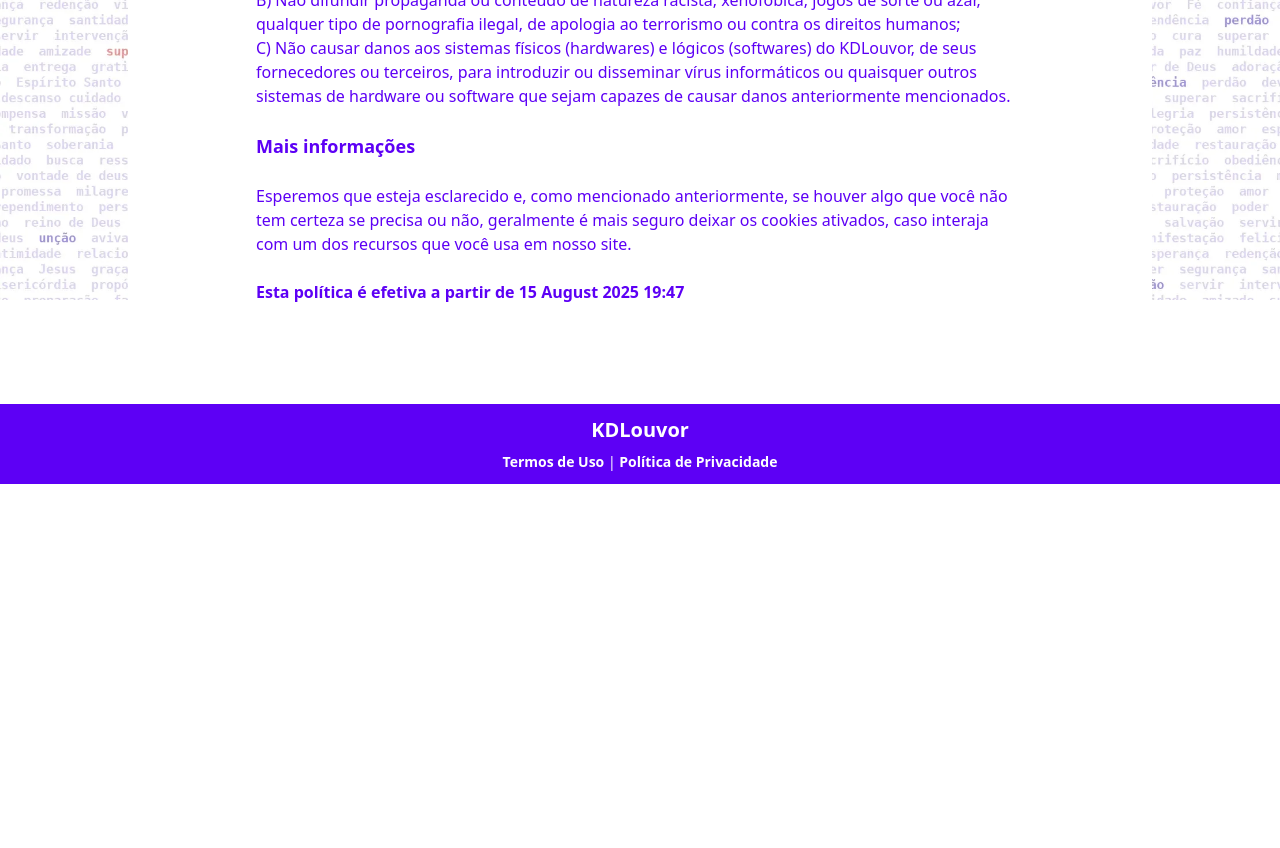
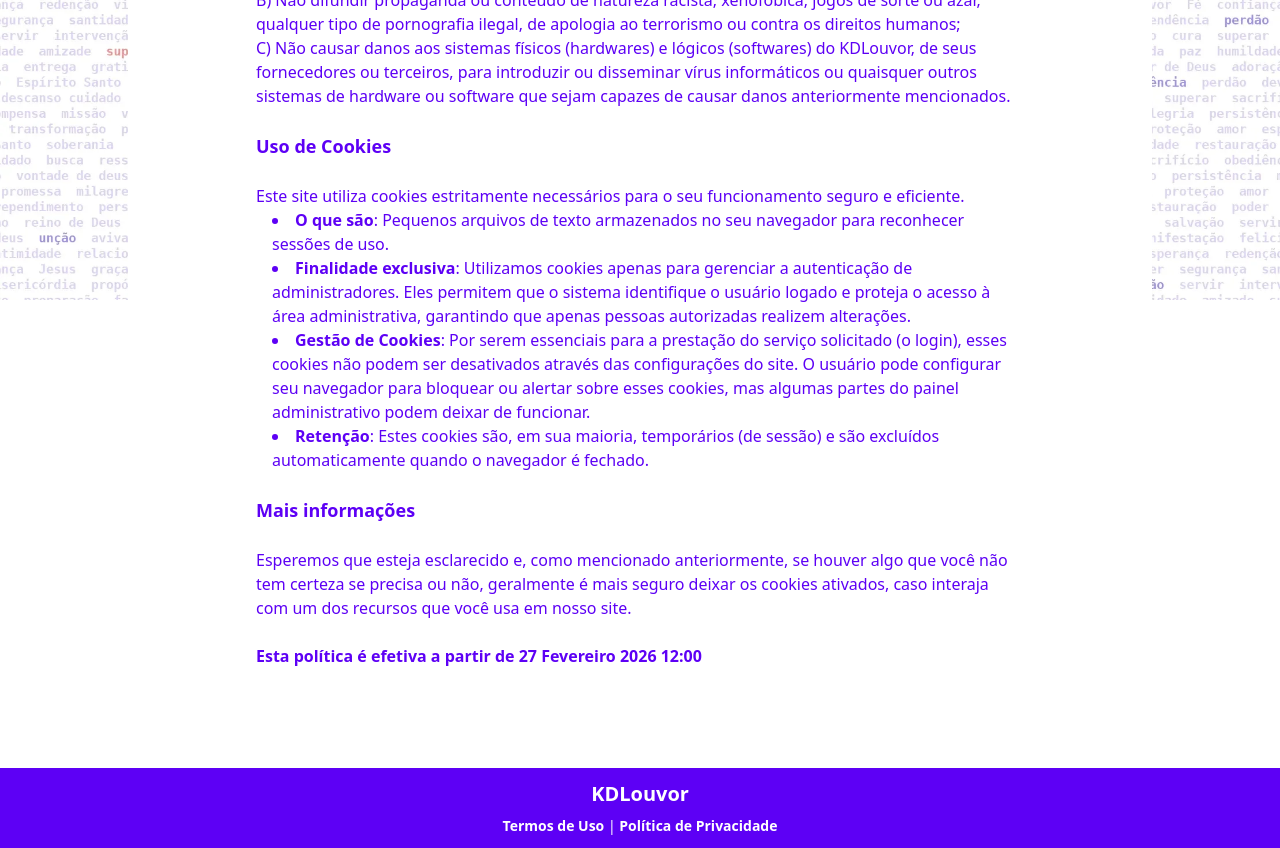
Before and after one commit to DaviFaustino/proper-praise-front, a Nuxt app: page /privacy-policy in a window 1280 px wide. Shown: the part 980-1828 px from the top of the page. Before the commit the page ends 1464 px from the top, so only its background shows below. Built offline with nearby package versions, Linux system fonts and the light colour scheme.

Commit message:
feat: add cookie policy

```diff
--- a/app/pages/privacy-policy.vue
+++ b/app/pages/privacy-policy.vue
@@ -72,6 +72,30 @@
                 anteriormente mencionados.</li>
         </ul>
         <br>
+
+        <h3 class="text-lg font-bold text-[#5D00F5]">Uso de Cookies</h3>
+        <br>
+        <p class="text-[#5D00F5]">
+            Este site utiliza cookies estritamente necessários para o seu funcionamento seguro e eficiente.
+        </p>
+        <ul class="list-disc list-inside pl-4 text-[#5D00F5]">
+            <li><strong>O que são</strong>: Pequenos arquivos de texto armazenados no seu navegador para reconhecer sessões de uso.</li>
+            <li>
+                <strong>Finalidade exclusiva</strong>: Utilizamos cookies apenas para gerenciar a autenticação de administradores.
+                Eles permitem que o sistema identifique o usuário logado e proteja o acesso à área administrativa,
+                garantindo que apenas pessoas autorizadas realizem alterações.
+            </li>
+            <li>
+                <strong>Gestão de Cookies</strong>: Por serem essenciais para a prestação do serviço solicitado (o login), esses cookies não
+                podem ser desativados através das configurações do site. O usuário pode configurar seu navegador para
+                bloquear ou alertar sobre esses cookies, mas algumas partes do painel administrativo podem deixar de funcionar.
+            </li>
+            <li>
+                <strong>Retenção</strong>: Estes cookies são, em sua maioria, temporários (de sessão) e são excluídos automaticamente quando
+                o navegador é fechado.
+            </li>
+        </ul>
+        <br>
         <h3 class="text-lg font-bold text-[#5D00F5]">Mais informações</h3>
         <br>
         <p class="text-[#5D00F5]">
@@ -81,7 +105,7 @@
         </p>
         <br>
         <p class="text-[#5D00F5] font-bold">
-            Esta política é efetiva a partir de&nbsp;15 August 2025 19:47
+            Esta política é efetiva a partir de&nbsp;27 Fevereiro 2026 12:00
         </p>
     </div>
 </template>
```
